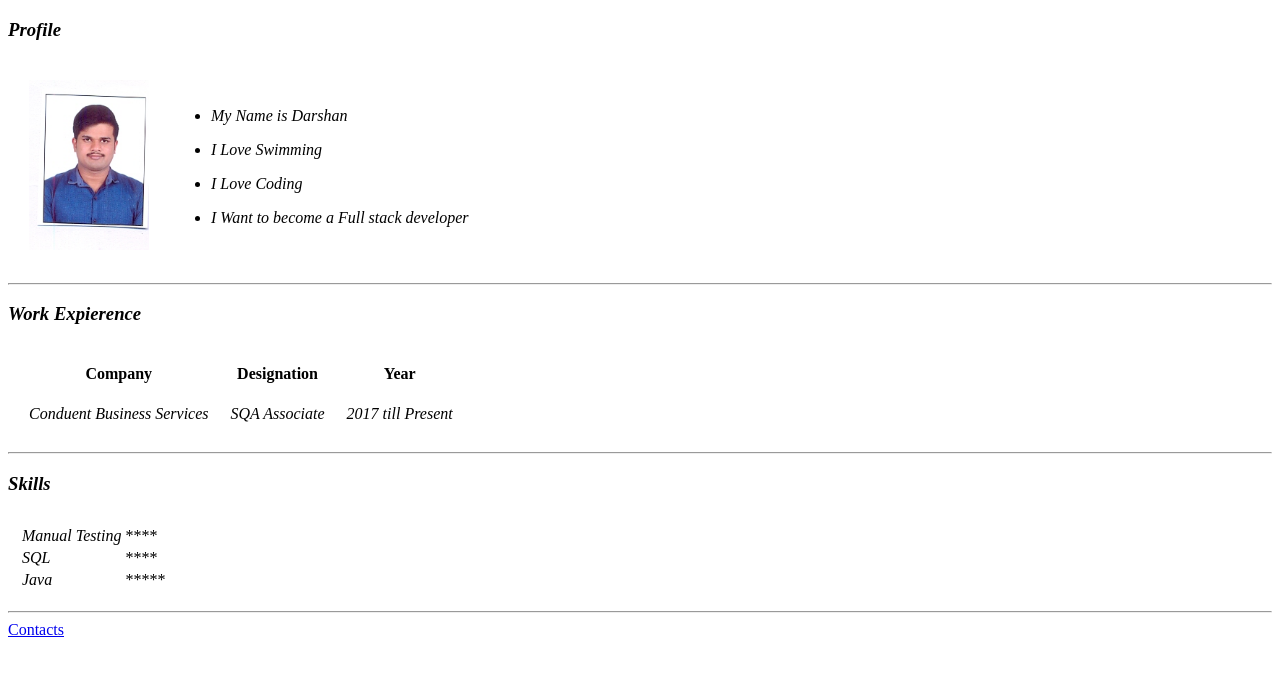
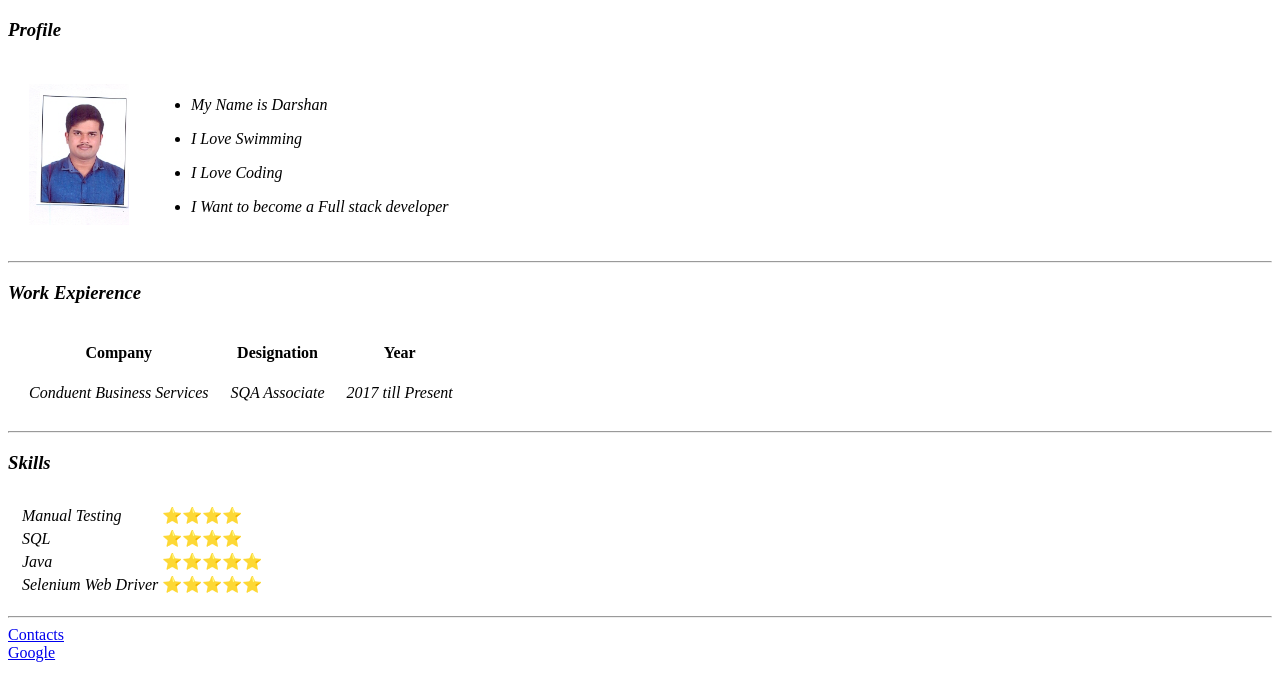
Before and after one commit to Darshanmesta/CV1, a plain HTML site: page index.html in a window 1280 px wide. Drawn offline with Linux system fonts and the light colour scheme.

Commit message:
Update index.html

```diff
--- a/index.html
+++ b/index.html
@@ -3,13 +3,14 @@
   <head>
     <meta charset="utf-8">
     <title></title>
+<link rel="stylesheet" href="css/style.css">
   </head>
   <body>
     <h3><em>Profile</em></h3>
     <table cellspacing="20">
       <tr>
         <td>
-          <img src="pic.jpg" alt="Darshan" width="120px">
+          <img src="pic.jpg" alt="Darshan" width="100px">
         </td>
         <td>
          <ul>
@@ -66,18 +67,22 @@
       <table>
         <tr>
           <td><em>Manual Testing</em></td>
-          <td>****</td>
+          <td>⭐⭐⭐⭐</td>
 
         </tr>
 
         <tr>
           <td><em>SQL</em></td>
-          <td>****</td>
+          <td>⭐⭐⭐⭐</td>
         </tr>
 
         <tr>
           <td><em>Java</em></td>
-          <td>*****</td>
+          <td>⭐⭐⭐⭐⭐</td>
+        </tr>
+        <tr>
+          <td><em>Selenium Web Driver</em></td>
+          <td>⭐⭐⭐⭐⭐</td>
         </tr>
       </table>
     </td>
@@ -90,7 +95,8 @@
 </table>
 
 <hr>
-<a href="Mycontact.html">Contacts</a>
+<a href="Mycontact.html">Contacts</a><br>
+<a href="https://www.google.com">Google</a>
 
   </body>
 </html>
```
